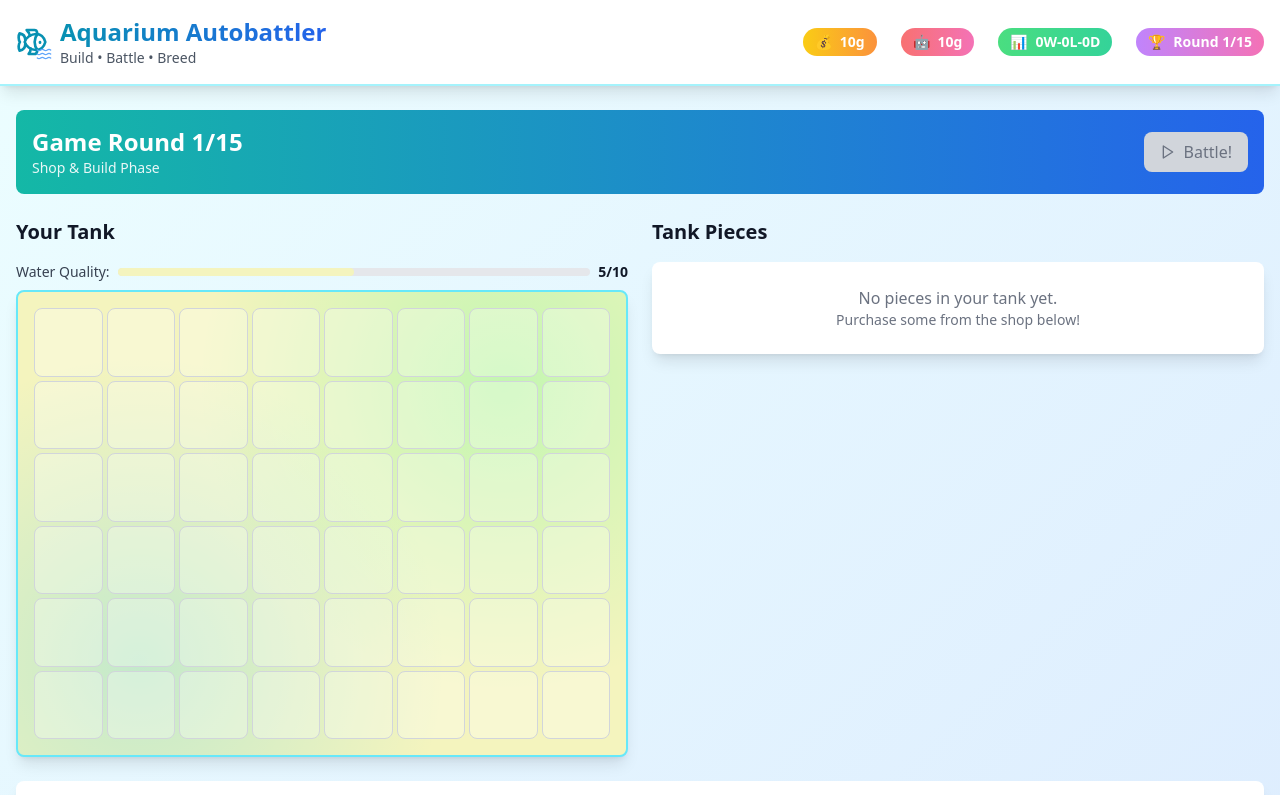
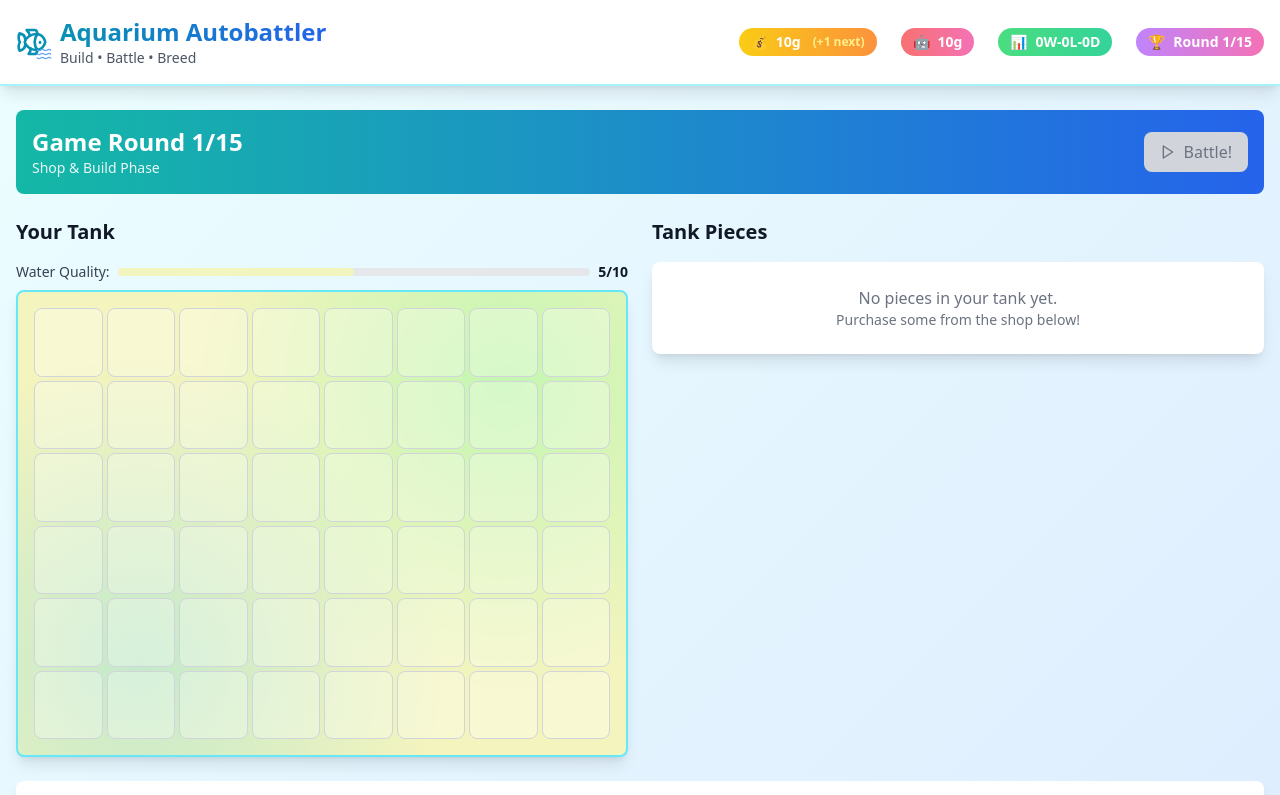
Before and after one commit to SobieskiCodes/aquarium-autobattle, a React (Vite) app: page / in a window 1280 px wide. Shown: the top 795 px of the page. Built offline with nearby package versions, Linux system fonts and the light colour scheme.

Commit message:
Remove interest preview from Gold Tracker button, keep it in main gold display

```diff
--- a/src/App.tsx
+++ b/src/App.tsx
@@ -42,6 +42,14 @@ function App() {
               <div className="flex items-center gap-2 bg-gradient-to-r from-yellow-400 to-orange-400 text-white px-3 py-1 rounded-full font-bold">
                 <span>💰</span>
                 <span>{gameState.gold}g</span>
+                {(() => {
+                  const nextInterest = Math.min(Math.floor(gameState.gold / 10), 5);
+                  return nextInterest > 0 ? (
+                    <span className="text-yellow-200 text-xs ml-1">
+                      (+{nextInterest} next)
+                    </span>
+                  ) : null;
+                })()}
                 {gameState.lossStreak > 0 && (
                   <span className="text-red-200 text-xs ml-1">
                     (L{gameState.lossStreak})
--- a/src/components/GoldTracker.tsx
+++ b/src/components/GoldTracker.tsx
@@ -101,11 +101,6 @@ export const GoldTracker: React.FC<GoldTrackerProps> = ({
       >
         <Eye size={16} />
         <span>Gold Tracker</span>
-        {nextInterest > 0 && (
-          <span className="text-xs bg-white/20 px-1 rounded">
-            +{nextInterest} next
-          </span>
-        )}
       </button>
     );
   }
```
